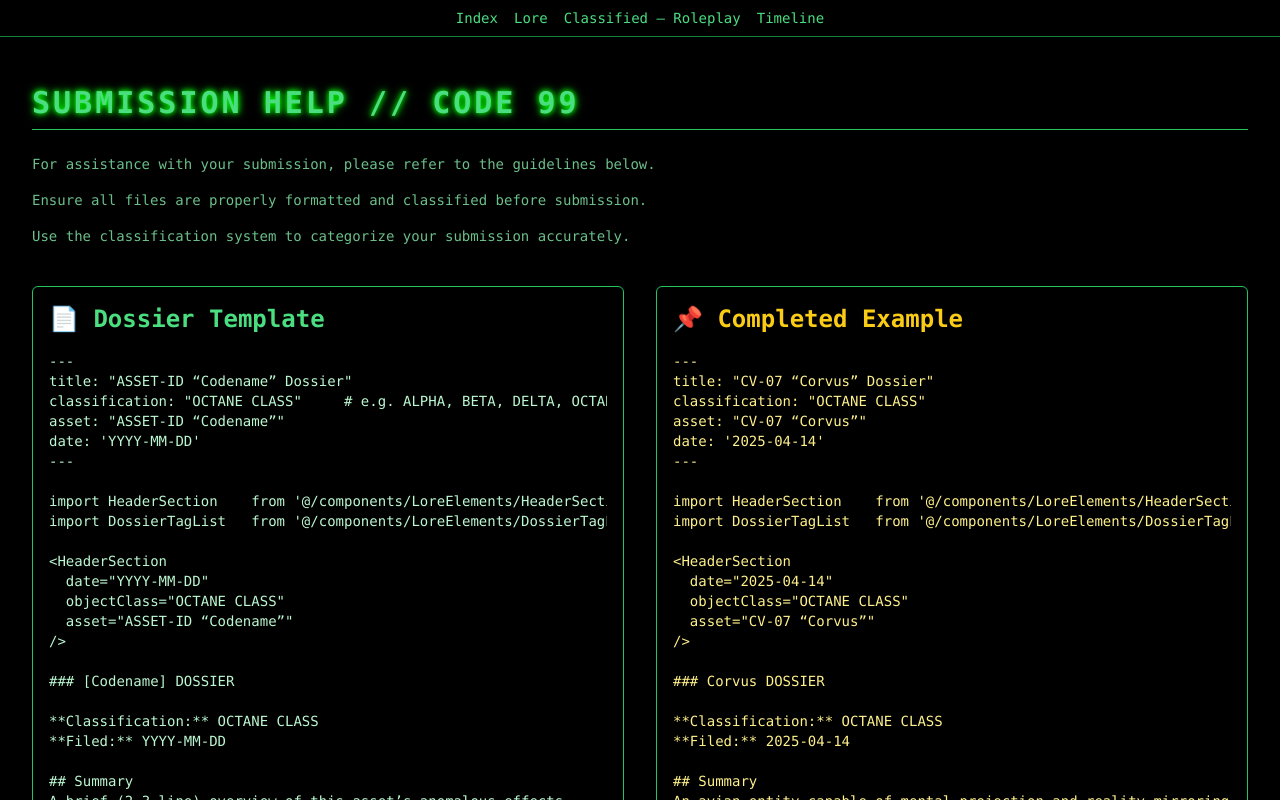
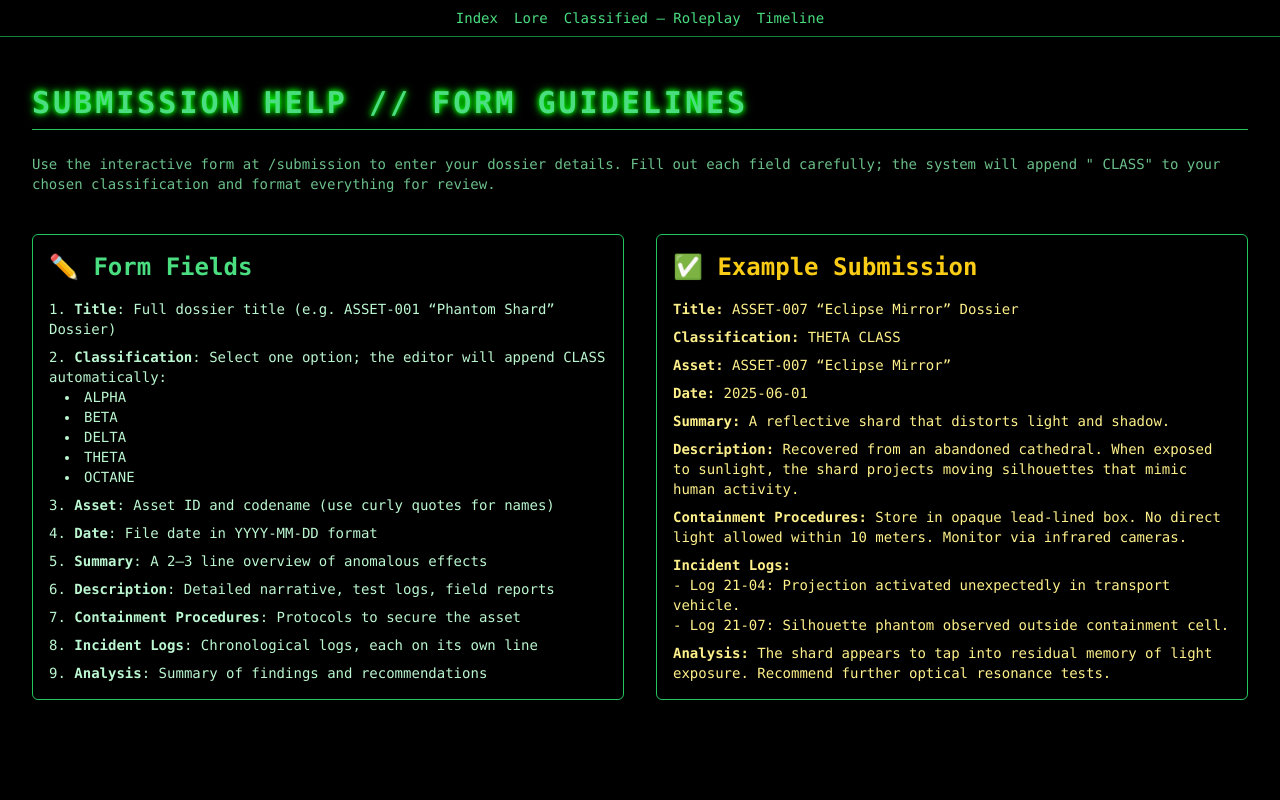
Before and after one commit to I-Am-Fox/BV-Foundation-Core, a Next.js app: page /lore/submission-help in a window 1280 px wide. Shown: the top 800 px of the page. Built offline with nearby package versions, Linux system fonts and the light colour scheme.

Commit message:
Refactor submission help and dossier editor components for improved clarity and usability

```diff
--- a/components/DossierEditor.tsx
+++ b/components/DossierEditor.tsx
@@ -2,9 +2,8 @@
 import React, { useState } from 'react';
 
 // Allowed classification values
-const ALLOWED_CLASSES = ['ALPHA', 'BETA', 'DELTA', 'THETA', 'OCTANE'] as const;
-
-type ClassType = (typeof ALLOWED_CLASSES)[number];
+type ClassType = 'ALPHA' | 'BETA' | 'DELTA' | 'THETA' | 'OCTANE';
+const ALLOWED_CLASSES: ClassType[] = ['ALPHA','BETA','DELTA','THETA','OCTANE'];
 
 export default function DossierEditor() {
     const [title, setTitle] = useState('');
@@ -25,7 +24,7 @@ export default function DossierEditor() {
         setLoading(true);
         setError(null);
 
-    // Validate classification
+        // Normalize & validate classification
         const cls = (classification as string).toUpperCase() as ClassType;
         if (!ALLOWED_CLASSES.includes(cls)) {
             setError('Invalid classification. Use one of: ' + ALLOWED_CLASSES.join(', '));
@@ -33,23 +32,26 @@ export default function DossierEditor() {
             return;
         }
 
-    // Extract codename
-    const codenameMatch = asset.match(/["“”]([^"“”]+)["“”]/);
+        // Append the " CLASS" suffix
+        const classLabel = `${cls} CLASS`;
+
+        // Extract codename from asset
+        const codenameMatch = asset.match(/['"“”]([^'"“”]+)['"“”]/);
         const codename = codenameMatch ? codenameMatch[1] : asset.split(' ')[1] || 'Codename';
 
-    // Build MDX
+        // Build the MDX
         const mdx =
             `---\n` +
             `title: "${title}"\n` +
-      `classification: "${cls}"\n` +
+            `classification: "${classLabel}"\n` +
             `asset: "${asset}"\n` +
             `date: '${date}'\n` +
             `---\n\n` +
             `import HeaderSection from '@/components/LoreElements/HeaderSection'\n` +
             `import DossierTagList from '@/components/LoreElements/DossierTagList'\n\n` +
-      `<HeaderSection date="${date}" objectClass="${cls}" asset="${asset}" />\n\n` +
+            `<HeaderSection date="${date}" objectClass="${classLabel}" asset="${asset}" />\n\n` +
             `### [${codename}] DOSSIER\n\n` +
-      `**Classification:** ${cls}  \n` +
+            `**Classification:** ${classLabel}  \n` +
             `**Filed:** ${date}\n\n` +
             `## Summary\n${summary}\n\n` +
             `## Description\n${description}\n\n` +
@@ -58,16 +60,16 @@ export default function DossierEditor() {
             `### Analysis\n${analysis}\n\n` +
             `## Tags - LEAVE EMPTY\n<DossierTagList tags={[]} />\n`;
 
-    // Filename
+        // Filename slug
         const slug = title
             .trim()
             .toLowerCase()
             .replace(/\s+/g, '-')
             .replace(/[^a-z0-9-]/g, '')
-      .slice(0, 50);
+            .slice(0,50);
         const filename = `${cls}_${slug || 'dossier'}.mdx`;
 
-    // Prepare
+        // Prepare form data
         const blob = new Blob([mdx], { type: 'text/markdown' });
         const formData = new FormData();
         formData.append('file', blob, filename);
@@ -107,13 +109,9 @@ export default function DossierEditor() {
                     onChange={(e) => setClassification(e.target.value as ClassType)}
                     className="w-full p-2 border rounded bg-gray-700"
                 >
-          <option value="" disabled>
-            Select classification
-          </option>
+                    <option value="" disabled>Select classification</option>
                     {ALLOWED_CLASSES.map((c) => (
-            <option key={c} value={c}>
-              {c}
-            </option>
+                        <option key={c} value={c}>{c}</option>
                     ))}
                 </select>
             </div>
@@ -201,8 +199,7 @@ export default function DossierEditor() {
                     Submission successful! View PR{' '}
                     <a href={prUrl} target="_blank" rel="noopener noreferrer" className="underline">
                         here
-          </a>
-          .
+                    </a>.
                 </p>
             )}
         </form>
--- a/pages/lore/submission-help.tsx
+++ b/pages/lore/submission-help.tsx
@@ -1,115 +1,77 @@
-// pages/submission‑help.tsx
-
-import React from 'react';
-
-const TEMPLATE_SNIPPET = `---
-title: "ASSET-ID “Codename” Dossier"
-classification: "OCTANE CLASS"     # e.g. ALPHA, BETA, DELTA, OCTANE, THETA, FIELD AGENTS
-asset: "ASSET-ID “Codename”"
-date: 'YYYY-MM-DD'
----
-
-import HeaderSection    from '@/components/LoreElements/HeaderSection'
-import DossierTagList   from '@/components/LoreElements/DossierTagList'
-
-<HeaderSection
-  date="YYYY-MM-DD"
-  objectClass="OCTANE CLASS"
-  asset="ASSET-ID “Codename”"
-/>
-
-### [Codename] DOSSIER
-
-**Classification:** OCTANE CLASS
-**Filed:** YYYY‑MM‑DD
-
-## Summary
-A brief (2–3 line) overview of this asset’s anomalous effects.
-
-## Description
-Detailed narrative, logs, test results, etc.
-
-### Containment Procedures
-…
-
-### Incident Logs
-- Log XX‑YY: …
-
-### Analysis
-…
-
-## Tags - LEAVE EMPTY
-<DossierTagList tags={[]} />
-`;
-
-const EXAMPLE_SNIPPET = `---
-title: "CV-07 “Corvus” Dossier"
-classification: "OCTANE CLASS"
-asset: "CV-07 “Corvus”"
-date: '2025-04-14'
----
-
-import HeaderSection    from '@/components/LoreElements/HeaderSection'
-import DossierTagList   from '@/components/LoreElements/DossierTagList'
-
-<HeaderSection
-  date="2025-04-14"
-  objectClass="OCTANE CLASS"
-  asset="CV-07 “Corvus”"
-/>
-
-### Corvus DOSSIER
-
-**Classification:** OCTANE CLASS
-**Filed:** 2025‑04‑14
-
-## Summary
-An avian entity capable of mental projection and reality mirroring.
-
-## Description
-Detailed field reports and containment logs.
-
-## Tags - LEAVE EMPTY
-<DossierTagList tags={[]} />
-`;
+// pages/submission-help.tsx
+import React from 'react'
 
 export default function SubmissionHelpPage() {
   return (
-    <div className="bg-black text-green-300 font-mono min-h-screen px-8 py-12">
-      <h1 className="text-3xl font-bold tracking-widest glow text-green-400 mb-6 border-b border-green-500 pb-2">
-        SUBMISSION HELP // CODE 99
-      </h1>
+      <div className="bg-black text-green-300 font-mono min-h-screen px-8 py-12">
+        <h1 className="text-3xl font-bold tracking-widest glow text-green-400 mb-6 border-b border-green-500 pb-2">
+          SUBMISSION HELP // FORM GUIDELINES
+        </h1>
 
-      <div className="space-y-4">
         <p className="text-sm opacity-80">
-          For assistance with your submission, please refer to the guidelines below.
+          Use the interactive form at <code>/submission</code> to enter your dossier details.
+          Fill out each field carefully; the system will append " CLASS" to your chosen classification and format everything for review.
         </p>
-        <p className="text-sm opacity-80">
-          Ensure all files are properly formatted and classified before submission.
-        </p>
-        <p className="text-sm opacity-80">
-          Use the classification system to categorize your submission accurately.
-        </p>
-      </div>
 
-      {/* TWO‑COLUMN GRID */}
-      <div className="mt-10 grid grid-cols-1 md:grid-cols-2 gap-8">
-        {/* TEMPLATE BOX (outline only) */}
-        <div className="rounded-md border border-green-500 p-4">
-          <h2 className="text-2xl font-bold text-green-400 mb-4">📄 Dossier Template</h2>
-          <pre className="overflow-auto text-sm font-mono text-green-200">
-            <code>{TEMPLATE_SNIPPET}</code>
-          </pre>
-        </div>
+        {/* TWO-COLUMN GRID */}
+        <div className="mt-10 grid grid-cols-1 md:grid-cols-2 gap-8">
+          {/* FORM FIELD GUIDELINES */}
+          <div className="rounded-md border border-green-500 p-4">
+            <h2 className="text-2xl font-bold text-green-400 mb-4">✏️ Form Fields</h2>
+            <ol className="list-decimal list-inside space-y-2 text-sm text-green-200">
+              <li>
+                <strong>Title</strong>: Full dossier title (e.g. <code>ASSET-001 “Phantom Shard” Dossier</code>)
+              </li>
+              <li>
+                <strong>Classification</strong>: Select one option; the editor will append <code>CLASS</code> automatically:
+                <ul className="list-disc list-inside ml-4">
+                  <li>ALPHA</li>
+                  <li>BETA</li>
+                  <li>DELTA</li>
+                  <li>THETA</li>
+                  <li>OCTANE</li>
+                </ul>
+              </li>
+              <li>
+                <strong>Asset</strong>: Asset ID and codename (use curly quotes for names)
+              </li>
+              <li>
+                <strong>Date</strong>: File date in <code>YYYY-MM-DD</code> format
+              </li>
+              <li>
+                <strong>Summary</strong>: A 2–3 line overview of anomalous effects
+              </li>
+              <li>
+                <strong>Description</strong>: Detailed narrative, test logs, field reports
+              </li>
+              <li>
+                <strong>Containment Procedures</strong>: Protocols to secure the asset
+              </li>
+              <li>
+                <strong>Incident Logs</strong>: Chronological logs, each on its own line
+              </li>
+              <li>
+                <strong>Analysis</strong>: Summary of findings and recommendations
+              </li>
+            </ol>
+          </div>
 
-        {/* EXAMPLE BOX (same outline) */}
-        <div className="rounded-md border border-green-500 p-4">
-          <h2 className="text-2xl font-bold text-yellow-400 mb-4">📌 Completed Example</h2>
-          <pre className="overflow-auto text-sm font-mono text-yellow-200">
-            <code>{EXAMPLE_SNIPPET}</code>
-          </pre>
+          {/* EXAMPLE SUBMISSION */}
+          <div className="rounded-md border border-green-500 p-4">
+            <h2 className="text-2xl font-bold text-yellow-400 mb-4">✅ Example Submission</h2>
+            <div className="text-sm text-yellow-200 space-y-2">
+              <p><strong>Title:</strong> ASSET-007 “Eclipse Mirror” Dossier</p>
+              <p><strong>Classification:</strong> THETA CLASS</p>
+              <p><strong>Asset:</strong> ASSET-007 “Eclipse Mirror”</p>
+              <p><strong>Date:</strong> 2025-06-01</p>
+              <p><strong>Summary:</strong> A reflective shard that distorts light and shadow.</p>
+              <p><strong>Description:</strong> Recovered from an abandoned cathedral. When exposed to sunlight, the shard projects moving silhouettes that mimic human activity.</p>
+              <p><strong>Containment Procedures:</strong> Store in opaque lead-lined box. No direct light allowed within 10 meters. Monitor via infrared cameras.</p>
+              <p><strong>Incident Logs:</strong><br/>- Log 21-04: Projection activated unexpectedly in transport vehicle.<br/>- Log 21-07: Silhouette phantom observed outside containment cell.</p>
+              <p><strong>Analysis:</strong> The shard appears to tap into residual memory of light exposure. Recommend further optical resonance tests.</p>
+            </div>
+          </div>
         </div>
       </div>
-    </div>
-  );
+  )
 }
```
Lines whose indentation alone changed are shown as unchanged.
